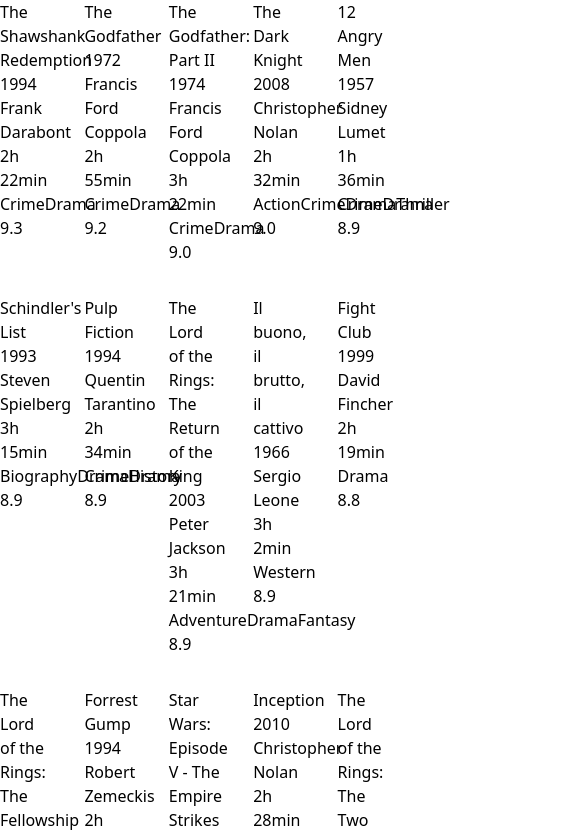
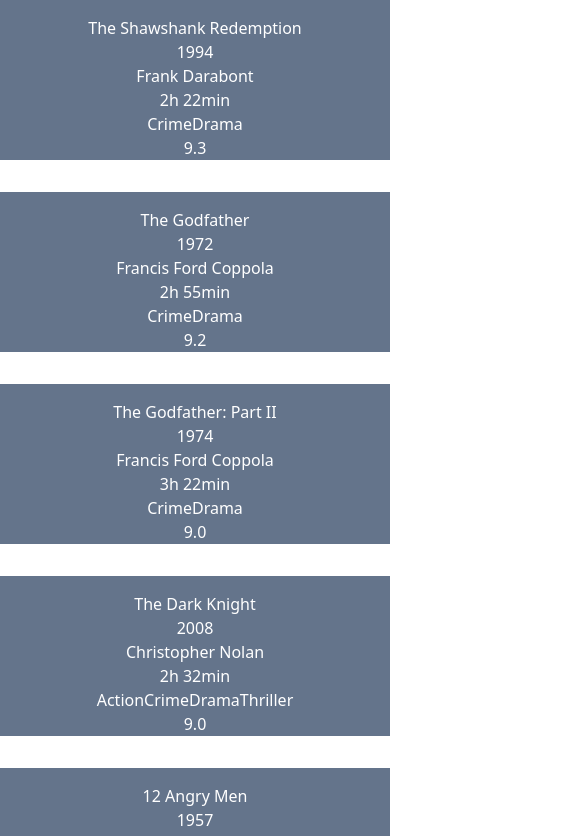
Before and after one commit to S-Guettner/react_movie_database, a React (Vite) app: page / in a window 390 px wide. Shown: the top 836 px of the page, 585 px wide, since content can reach past the window. Built offline with nearby package versions, Linux system fonts and the light colour scheme.

Commit message:
responsive

```diff
--- a/src/assets/movieCardsData/MovieCardsData.jsx
+++ b/src/assets/movieCardsData/MovieCardsData.jsx
@@ -1,6 +1,6 @@
 const MovieCardsData = (props) => {
     return (
-        <div>
+        <div className="text-center bg-slate-500 text-white pt-4">
             <p>{props.title}</p>
             <p>{props.year}</p>
             <p>{props.director}</p>
--- a/src/assets/moviecards/MovieCards.jsx
+++ b/src/assets/moviecards/MovieCards.jsx
@@ -2007,7 +2007,7 @@
 
 const MovieCards = () => {
     return (
-        <div className="grid grid-cols-5 gap-8">
+        <div className="grid sm:grid-cols-2 md:grid-cols-3 lg:grid-cols-4 xl:grid-cols-5 gap-8">
             {movies.map((movieItems) =>{
                 return <MovieCardsData
                 title = {movieItems.title}
```
